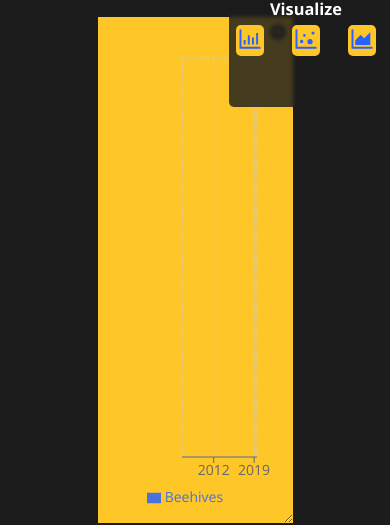
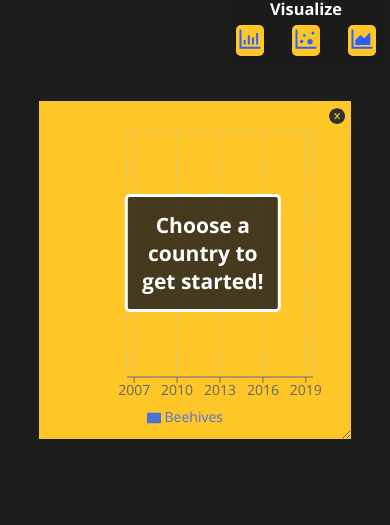
Before and after one commit to tipenehughes/combee, a React (Create React App) app: page / in a window 390 px wide. Both pictures are taken after a click on the button 250 px from the left and 192 px from the top of the page. Shown: the part 152-677 px from the top of the page. Built offline with nearby package versions, Linux system fonts and the light colour scheme; a web font is replaced by a local one.

Commit message:
Added message to chart component when no data populated. Added responsiveness to map and chart components

```diff
--- a/src/App.css
+++ b/src/App.css
@@ -16,7 +16,4 @@ body {
     html {
         font-size: 14px;
     }
-    body {
-        overflow: visible;
-    }
 }
--- a/src/components/Charts/Chart.js
+++ b/src/components/Charts/Chart.js
@@ -84,6 +84,16 @@ const Chart = ({ content, isChart, handleCloseChart }) => {
                 transition={{ duration: 0.5 }}
                 className={styles.chartContainer}
             >
+                {!content.name && (
+                    <div className={styles.welcomeContainer}>
+                        <h2>Choose a country to get started!</h2>
+                    </div>
+                )}
+                {content.name && !content[2007] && (
+                    <div className={styles.welcomeContainer}>
+                        <h2>Sorry, it looks like this data is unavailable..</h2>
+                    </div>
+                )}
                 <h2 className={styles.chartCountry}>{content.name}</h2>
                 {isChart.chartType === "scatter" && (
                     <ResponsiveContainer width="95%" height="95%">
--- a/src/components/Charts/Chart.module.css
+++ b/src/components/Charts/Chart.module.css
@@ -10,6 +10,20 @@
     transform: (-50%);
     resize: both;
     overflow: hidden;
+}
+
+.welcomeContainer {
+    position: absolute;
+    top: 45%;
+    left: 50%;
+    transform: translate(-45%, -50%);
+    z-index: 1;
+    background-color: #1c1c1cd0;
+    border: 3px solid #fff;
+    border-radius: 5px;
+    padding: 1rem;
+    text-align: center;
+    color: #fff;
 }
 
 .chartCountry {
@@ -26,3 +40,12 @@
     color: #303030;
     cursor: pointer;
 }
+
+@media only screen and (max-width: 768px) {
+    .chartContainer {
+        width: 80%;
+        height: 40%;
+        left: 10%;
+        top: 30%;
+    }
+}
--- a/src/components/Filter/Filter.module.css
+++ b/src/components/Filter/Filter.module.css
@@ -3,7 +3,7 @@
     right: 0.5rem;
     margin-top: 0.5rem;
     padding: 0.5rem;
-    height: 12rem;
+    height: 9rem;
     width: 11rem;
     color: #fff;
     background-color: #1c1c1cd0;
--- a/src/components/Map/Map.js
+++ b/src/components/Map/Map.js
@@ -27,6 +27,25 @@ const Map = ({ content, setTooltipContent, handleSetIsClosed, isChart }) => {
 
     const geoUrl = data;
 
+    const translate = () => {
+        if (dimensions.width > 768) {
+            return [
+                [0, 0],
+                [dimensions.width, dimensions.height],
+            ];
+        } else if (dimensions.width > 400) {
+            return [
+                [-85, 0],
+                [dimensions.width + 85, dimensions.height],
+            ];
+        } else if (dimensions.width < 400) {
+            return [
+                [-280, 0],
+                [dimensions.width + 280, dimensions.height],
+            ];
+        }
+    };
+
     return (
         <div className={styles.mapContainer} onMouseOver={handleSetIsClosed}>
             <ComposableMap
@@ -40,12 +59,7 @@ const Map = ({ content, setTooltipContent, handleSetIsClosed, isChart }) => {
                     rotation: [0, 0, 0],
                 }}
             >
-                <ZoomableGroup
-                    translateExtent={[
-                        [0, 0],
-                        [dimensions.width, dimensions.height],
-                    ]}
-                >
+                <ZoomableGroup translateExtent={translate()}>
                     <Geographies geography={geoUrl}>
                         {({ geographies }) =>
                             geographies.map((geo) => (
--- a/src/components/Navigation/NavigationMenu/NavigationMenu.js
+++ b/src/components/Navigation/NavigationMenu/NavigationMenu.js
@@ -38,11 +38,7 @@ const NavigationMenu = ({ menuContent, index }) => {
             <div className={styles.menuContainer}>
                 <div className={styles.menuItem}>
                     <div
-                        className={`${styles.imageContainer} ${
-                            index === 2
-                                ? styles.donateImageContainer
-                                : undefined
-                        }`}
+                        className={styles.imageContainer}
                     >
                         <img
                             src={NavigationMenuData[menuContent].item1.img}
@@ -60,11 +56,7 @@ const NavigationMenu = ({ menuContent, index }) => {
 
                 <div className={styles.menuItem}>
                     <div
-                        className={`${styles.imageContainer} ${
-                            index === 2
-                                ? styles.donateImageContainer
-                                : undefined
-                        }`}
+                        className={styles.imageContainer}
                     >
                         <img
                             src={NavigationMenuData[menuContent].item2.img}
@@ -82,11 +74,7 @@ const NavigationMenu = ({ menuContent, index }) => {
 
                 <div className={styles.menuItem}>
                     <div
-                        className={`${styles.imageContainer} ${
-                            index === 2
-                                ? styles.donateImageContainer
-                                : undefined
-                        }`}
+                        className={styles.imageContainer}
                     >
                         <img
                             src={NavigationMenuData[menuContent].item3.img}
@@ -101,22 +89,6 @@ const NavigationMenu = ({ menuContent, index }) => {
                         </div>
                     )}
                 </div>
-                {NavigationMenuData[menuContent].item4 && (
-                    <div className={styles.menuItem}>
-                        <div
-                            className={`${styles.imageContainer} ${
-                                index === 2
-                                    ? styles.donateImageContainer
-                                    : undefined
-                            }`}
-                        >
-                            <img
-                                src={NavigationMenuData[menuContent].item4.img}
-                                alt=""
-                            />
-                        </div>
-                    </div>
-                )}
             </div>
         </motion.div>
     );
```
Also changed, not shown: src/components/Navigation/NavigationMenu/Donate.js (added, +37 -0 lines), 1 other file (tests, documents, lock files or other folders).
